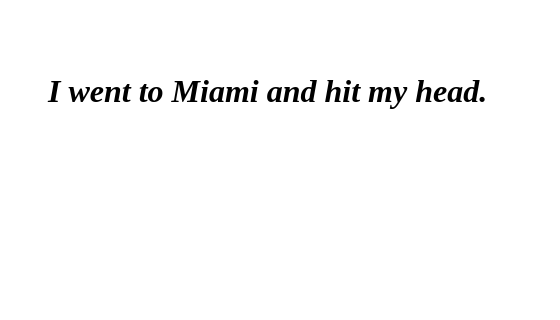
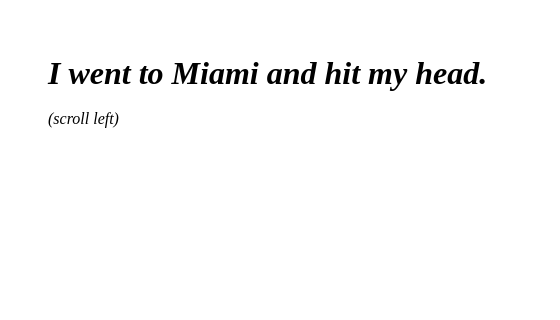
Before and after one commit to mltaarnskov/mltaarnskov.github.io, a plain HTML site: page index.html in a window 1280 px wide. Shown: the part 325-645 px from the top of the page, 0-560 px from the left. Drawn offline with nearby package versions, Linux system fonts and the light colour scheme; grey boxes are pictures that could not be loaded.

Commit message:
Update index.html
added scroll-text

```diff
--- a/index.html
+++ b/index.html
@@ -13,6 +13,8 @@
       <div class="item item1">
         <div class="title">
           <h1>I went to Miami and hit my head.</h1>
+          <br>
+          <p> (scroll left)</p>
         </div>
       </div>
       <div class="item item2">
```
